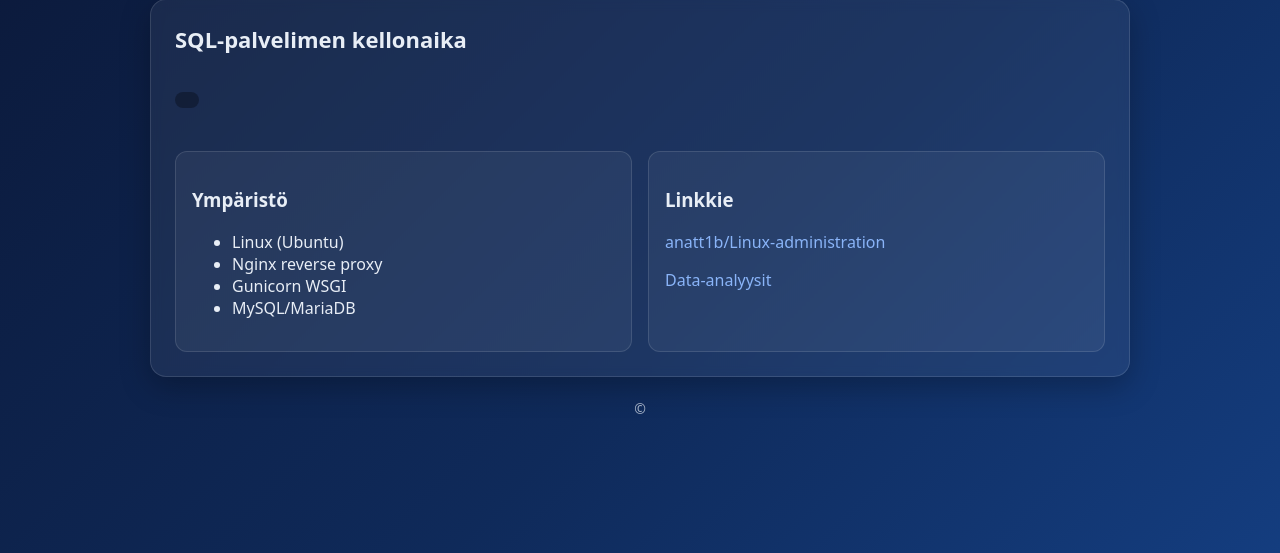
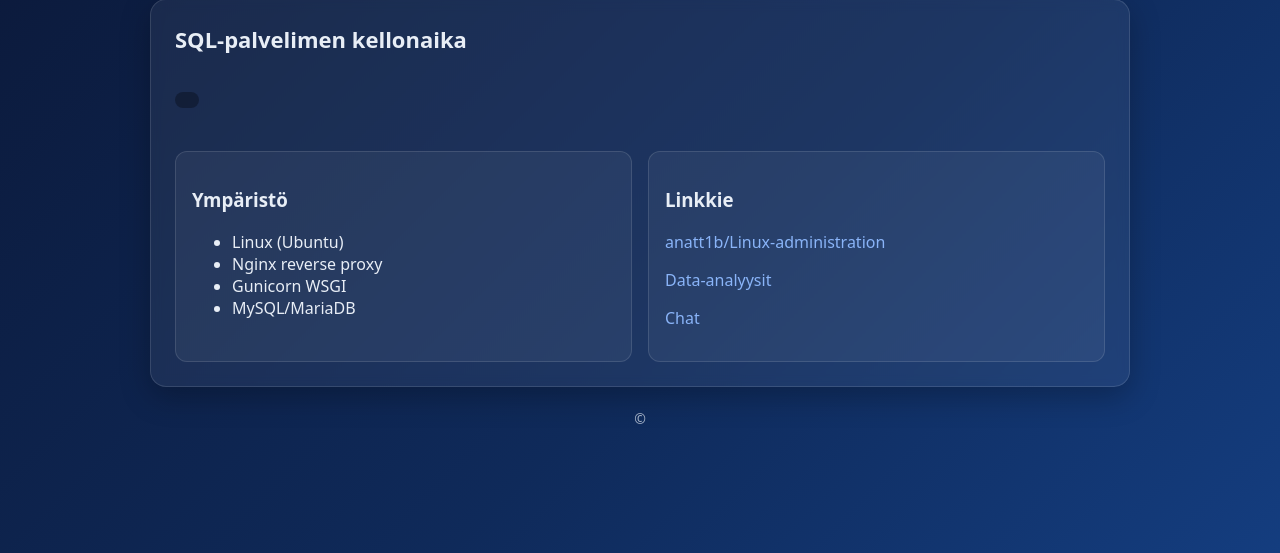
Before and after one commit to anatt1b/Linux-administration, a Flask app: template lemp-app/templates/index.html in a window 1280 px wide. Shown: the part 247-800 px from the top of the page. Run offline with Flask 3, Linux system fonts and the light colour scheme; the template is opened without the code that fills it, so the values that code supplies are empty.

Commit message:
added chat link

```diff
--- a/lemp-app/templates/index.html
+++ b/lemp-app/templates/index.html
@@ -40,6 +40,12 @@
                     Data-analyysit
                 </a>
             </p>
+            </p>
+            <p>
+                <a href="http://86.50.22.163/chat/" target="_blank">
+                    Chat
+                </a>
+            </p>
           </div>
         </div>
       </main>
```
